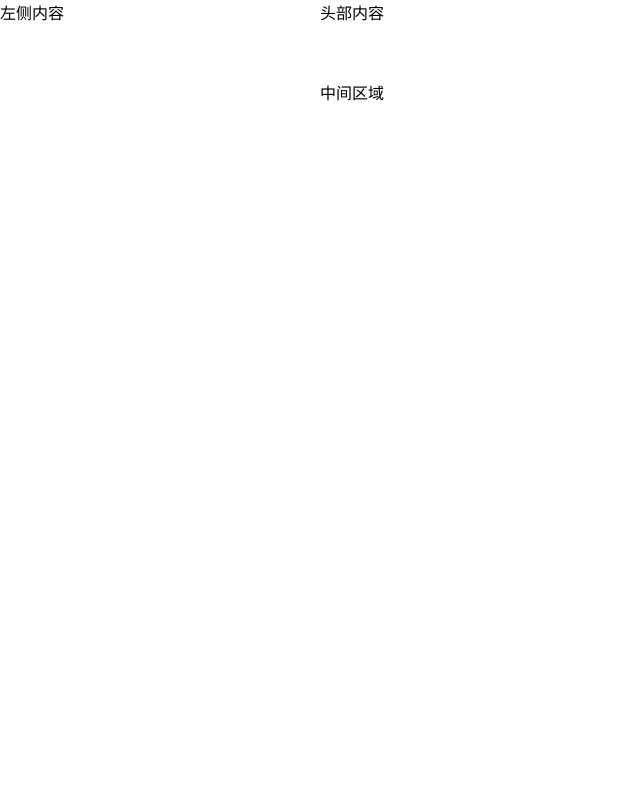
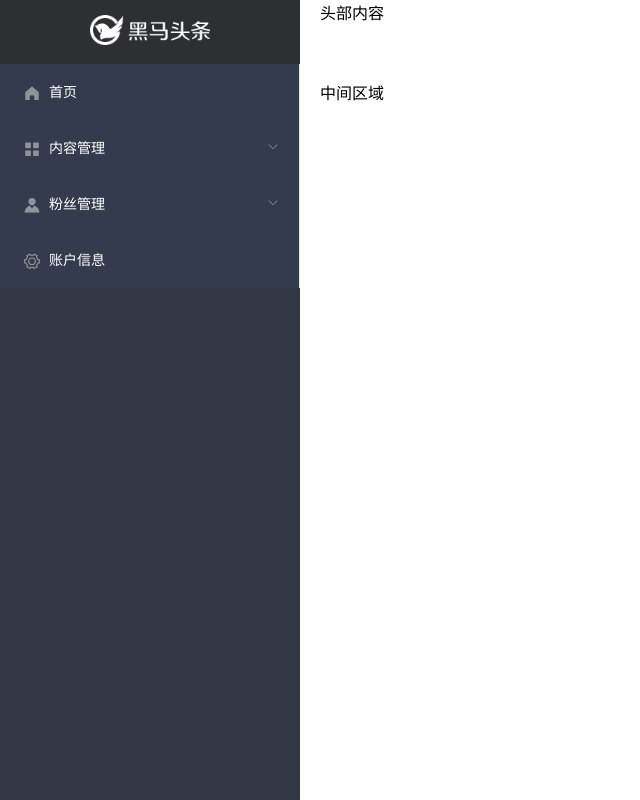
Before and after one commit to zhangchen661618/myhematotiao, a Vue app: page /login#/home in a window 1280 px wide. Shown: the whole page, without its empty margins (0-640 px from the left). Built offline with nearby package versions, Linux system fonts and the light colour scheme.

Commit message:
home主页-左侧导航菜单样式搭建初步完成

```diff
--- /dev/null
+++ b/src/components/home/layout-aside.vue
@@ -0,0 +1,65 @@
+<template>
+  <div class="layout-aside">
+    <div class="title">
+          <img src="../../assets/img/logo_admin.png" alt="">
+    </div>
+
+    <el-menu
+      background-color="#353b4e"
+      text-color="#fff"
+      active-text-color="#ffd04b"
+      >
+        <el-menu-item>
+            <i class="el-icon-s-home"></i>
+            <span>首页</span>
+        </el-menu-item>
+        <el-submenu>
+            <!-- 具名插槽 传入内容-->
+            <template slot="title">
+                <i class="el-icon-menu"></i>
+                <span>内容管理</span>
+            </template>
+            <!-- 匿名插槽 -->
+            <el-menu-item>发布文章</el-menu-item>
+            <el-menu-item>内容列表</el-menu-item>
+            <el-menu-item>素材管理</el-menu-item>
+            <el-menu-item>评论列表</el-menu-item>
+        </el-submenu>
+        <el-submenu>
+            <template slot="title">
+                <i class="el-icon-s-custom"></i>
+                <span>粉丝管理</span>
+            </template>
+            <el-menu-item>图文数据</el-menu-item>
+            <el-menu-item>粉丝概况</el-menu-item>
+            <el-menu-item>粉丝画像</el-menu-item>
+            <el-menu-item>粉丝列表</el-menu-item>
+        </el-submenu>
+        <el-menu-item>
+            <i class="el-icon-setting"></i>
+            <span>账户信息</span>
+        </el-menu-item>
+    </el-menu>
+  </div>
+</template>
+
+<script>
+export default {
+
+}
+</script>
+
+<style lang="less" scoped>
+    .layout-aside{
+        .title{
+            padding: 15px 0;
+            text-align: center;
+            background-color: #2e2f32;
+            img{
+                width: 120px;
+                height: 30px;
+
+            }
+        }
+    }
+</style>
--- a/src/views/home/index.vue
+++ b/src/views/home/index.vue
@@ -2,8 +2,8 @@
   <!-- 最外层容器 -->
   <el-container>
     <!-- 侧边栏容器 -->
-    <el-aside>
-      左侧内容
+    <el-aside class="rq-aside">
+      <layout-aside></layout-aside>
     </el-aside>
     <!-- 嵌套大容器 -->
     <el-container>
@@ -16,11 +16,18 @@
 </template>
 
 <script>
+import layoutAside from '../../components/home/layout-aside'
 export default {
-
+  components: {
+    'layout-aside': layoutAside
+  }
 }
 </script>
 
-<style>
-
+<style lang="less" scoped>
+  .rq-aside{
+    width: 200px;
+    height: 100vh;
+    background-color: #323745;
+  }
 </style>
--- a/src/views/login/index.vue
+++ b/src/views/login/index.vue
@@ -96,7 +96,7 @@ export default {
 }
 </script>
 
-<style lang="less" sooped>
+<style lang="less" scoped>
 .login{
   width: 100%;
   height: 100vh;
```
